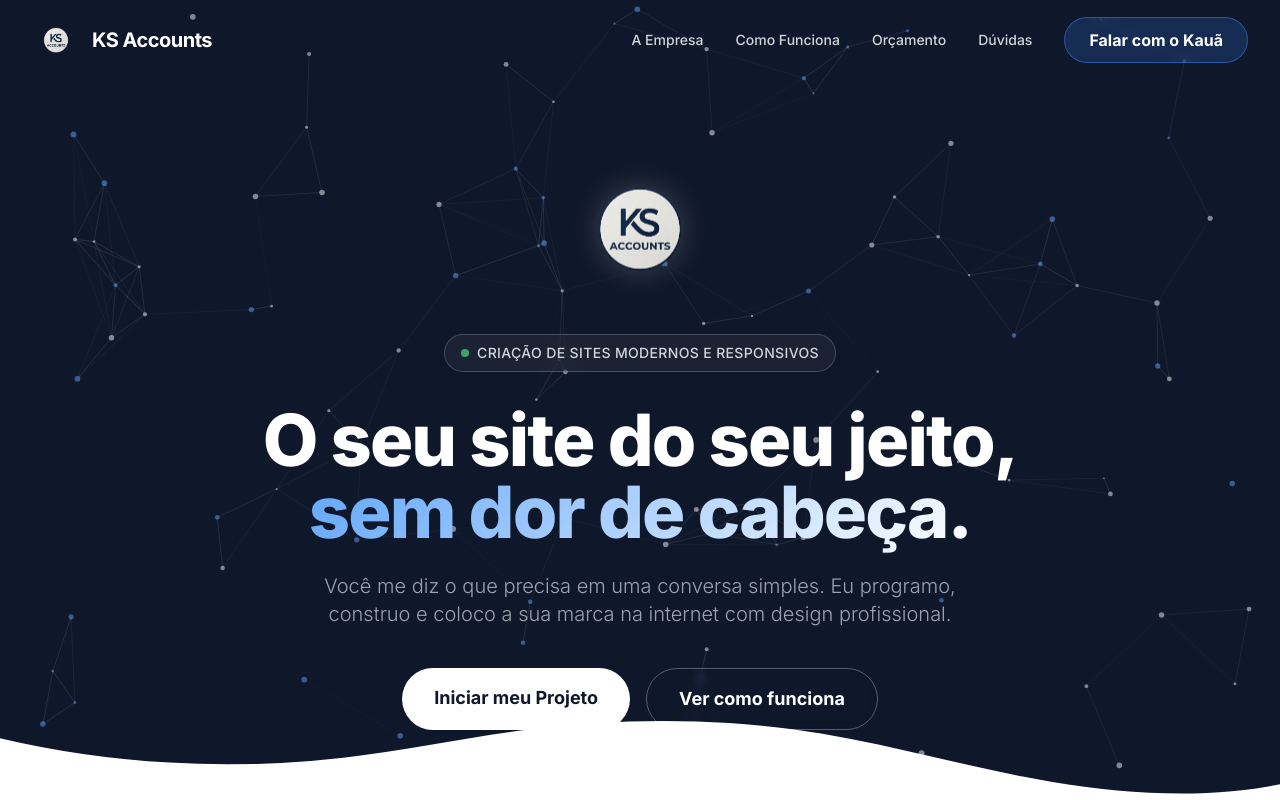
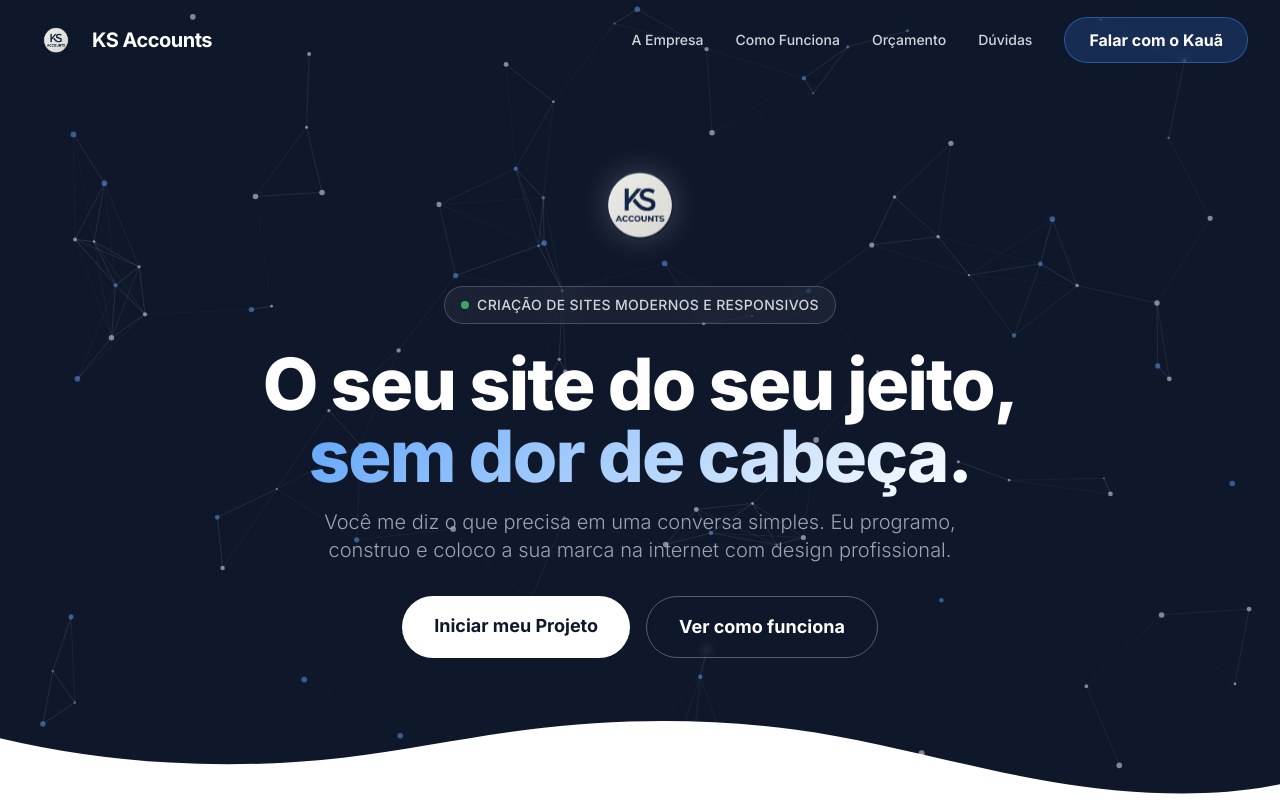
Before and after one commit to kauasantoos7/KS-ACCOUNTS, a plain HTML site: page index.html in a window 1280 px wide. Shown: the top 800 px of the page. Drawn offline with nearby package versions, Linux system fonts and the light colour scheme.

Commit message:
Update index.html

```diff
--- a/index.html
+++ b/index.html
@@ -151,41 +151,41 @@
         </div>
     </nav>
 
-    <section id="hero" class="min-h-screen flex items-center pt-32 pb-20 md:pt-20 md:pb-0">
+    <section id="hero" class="min-h-screen flex items-center pt-32 pb-32 md:pt-24 md:pb-24">
         <!-- Canvas interativo de fundo -->
         <canvas id="hero-canvas"></canvas>
 
-        <div class="hero-content w-full max-w-7xl mx-auto px-4 sm:px-6 lg:px-8 flex flex-col justify-center items-center text-center">
+        <div class="hero-content w-full max-w-7xl mx-auto px-4 sm:px-6 lg:px-8 flex flex-col justify-center items-center text-center relative z-30">
 
             <!-- Logo Grande Centralizada na Primeira Tela -->
-            <img src="logo-ks.png" alt="KS Accounts Logo Oficial" class="w-32 h-32 sm:w-40 sm:h-40 object-contain mb-6 animate-float drop-shadow-[0_0_15px_rgba(255,255,255,0.2)]">
+            <img src="logo-ks.png" alt="KS Accounts Logo Oficial" class="w-24 h-24 sm:w-32 sm:h-32 object-contain mb-4 animate-float drop-shadow-[0_0_15px_rgba(255,255,255,0.2)]">
 
-            <div class="inline-flex items-center gap-2 px-4 py-2 rounded-full border border-white/20 bg-white/5 backdrop-blur-md mb-8 mt-4 md:mt-0">
+            <div class="inline-flex items-center gap-2 px-4 py-2 rounded-full border border-white/20 bg-white/5 backdrop-blur-md mb-6 mt-4 md:mt-0">
                 <span class="w-2 h-2 rounded-full bg-green-400 animate-pulse"></span>
                 <span class="text-gray-300 text-xs sm:text-sm font-medium tracking-wide uppercase">Criação de sites modernos e responsivos</span>
             </div>
 
-            <h1 class="text-4xl sm:text-5xl md:text-7xl font-extrabold text-white leading-tight mb-6 max-w-5xl tracking-tight">
+            <h1 class="text-4xl sm:text-5xl md:text-7xl font-extrabold text-white leading-tight mb-4 max-w-5xl tracking-tight">
                 O seu site do seu jeito,<br>
                 <span class="text-gradient">sem dor de cabeça.</span>
             </h1>
 
-            <p class="text-lg md:text-xl text-gray-400 mb-10 max-w-2xl mx-auto font-light leading-relaxed">
+            <p class="text-lg md:text-xl text-gray-400 mb-8 max-w-2xl mx-auto font-light leading-relaxed">
                 Você me diz o que precisa em uma conversa simples. Eu programo, construo e coloco a sua marca na internet com design profissional.
             </p>
 
-            <div class="flex flex-col sm:flex-row gap-4 w-full sm:w-auto">
-                <a href="#contato" class="px-8 py-4 bg-white text-ks-dark rounded-full font-bold text-lg hover:shadow-[0_0_30px_rgba(255,255,255,0.4)] transition-all">
+            <div class="flex flex-col sm:flex-row gap-4 w-full sm:w-auto relative z-40 mb-8 sm:mb-0">
+                <a href="#contato" class="px-8 py-4 bg-white text-ks-dark rounded-full font-bold text-lg hover:shadow-[0_0_30px_rgba(255,255,255,0.4)] transition-all relative z-50">
                     Iniciar meu Projeto
                 </a>
-                <a href="#processo" class="px-8 py-4 bg-transparent border border-white/30 text-white rounded-full font-bold text-lg hover:bg-white/10 transition-all backdrop-blur-sm">
+                <a href="#processo" class="px-8 py-4 bg-transparent border border-white/30 text-white rounded-full font-bold text-lg hover:bg-white/10 transition-all backdrop-blur-sm relative z-50">
                     Ver como funciona
                 </a>
             </div>
         </div>
 
         <!-- Divisor em forma de onda pro final da seção -->
-        <div class="absolute bottom-0 left-0 w-full overflow-hidden leading-none hero-content z-20">
+        <div class="absolute bottom-0 left-0 w-full overflow-hidden leading-none z-10 pointer-events-none">
             <svg class="relative block w-[calc(100%+1.3px)] h-[50px] md:h-[80px]" data-name="Layer 1" xmlns="http://www.w3.org/2000/svg" viewBox="0 0 1200 120" preserveAspectRatio="none">
                 <path d="M985.66,92.83C906.67,72,823.78,31,743.84,14.19c-82.26-17.34-168.06-16.33-250.45.39-57.84,11.73-114,31.07-172,41.86A600.21,600.21,0,0,1,0,27.35V120H1200V95.8C1132.19,118.92,1055.71,111.31,985.66,92.83Z" fill="#ffffff"></path>
             </svg>
@@ -410,7 +410,7 @@
                     WhatsApp
                 </button>
 
-                <a href="https://instagram.com/ks.systemss" target="_blank" class="group w-full md:w-auto flex items-center justify-center gap-3 bg-gradient-to-r from-[#833ab4] via-[#fd1d1d] to-[#fcb045] text-white px-8 py-4 rounded-full font-bold text-lg transition-all duration-300 shadow-xl transform hover:-translate-y-1 hover:shadow-2xl">
+                <a href="https://instagram.com/ks.accounts" target="_blank" class="group w-full md:w-auto flex items-center justify-center gap-3 bg-gradient-to-r from-[#833ab4] via-[#fd1d1d] to-[#fcb045] text-white px-8 py-4 rounded-full font-bold text-lg transition-all duration-300 shadow-xl transform hover:-translate-y-1 hover:shadow-2xl">
                     <i class="fa-brands fa-instagram text-2xl group-hover:scale-110 transition-transform duration-300"></i>
                     Instagram
                 </a>
```
